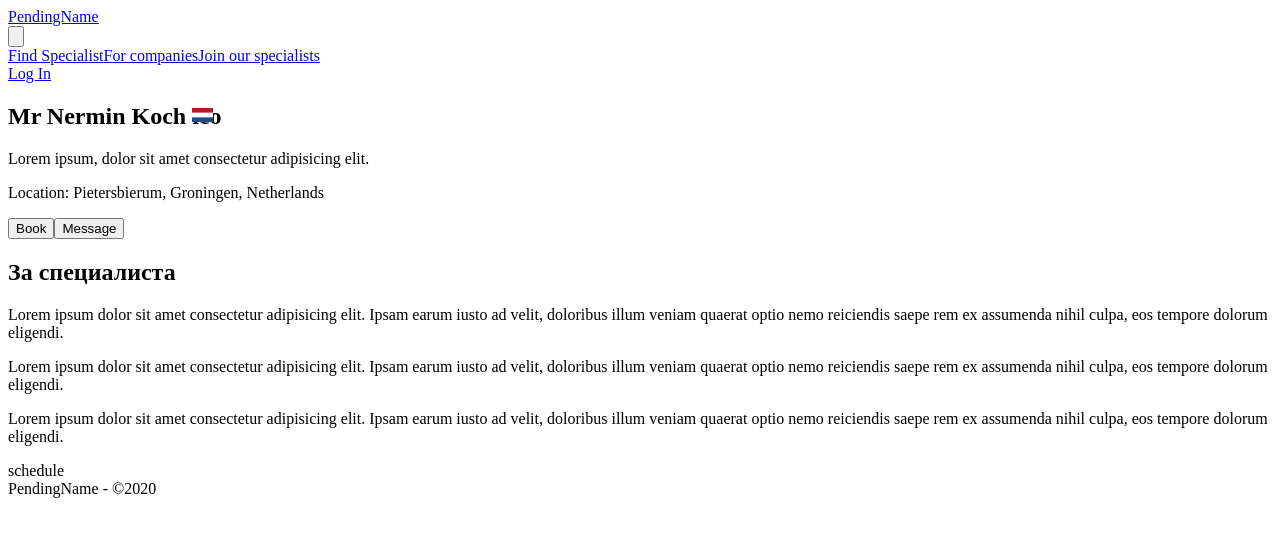
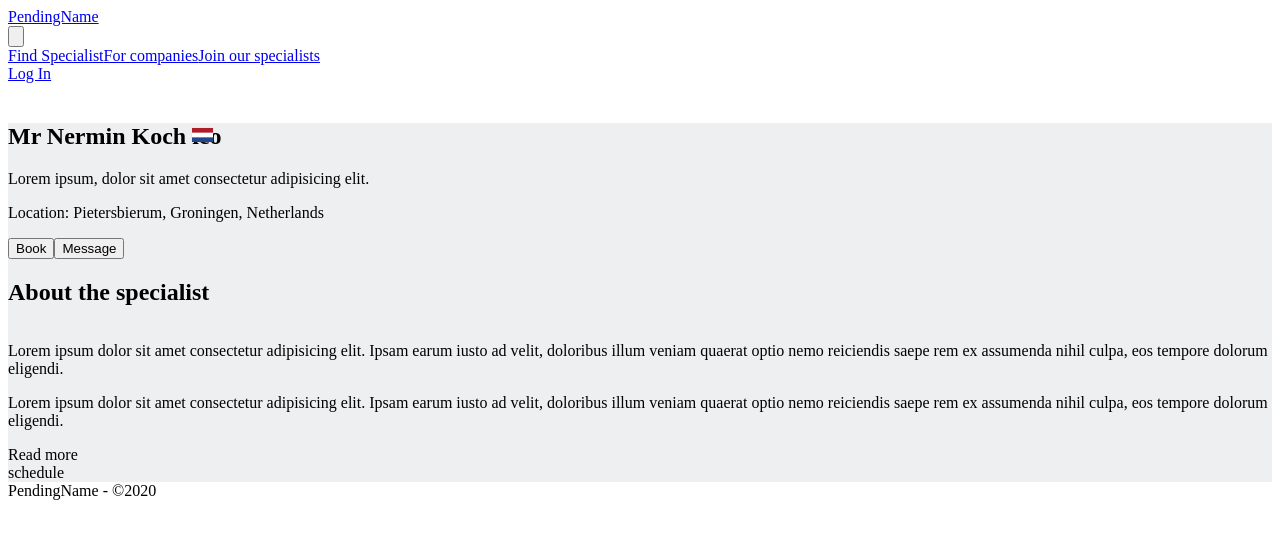
Before and after one commit to dkutelov/foodology-ios, a Next.js app: page /professional/05091372 in a window 1280 px wide. Shown: the top 538 px of the page. Built offline with nearby package versions, Linux system fonts and the light colour scheme; grey boxes are pictures that could not be loaded.

Commit message:
about section on profile page

```diff
--- a/components/layout/layout.module.css
+++ b/components/layout/layout.module.css
@@ -1,3 +1,3 @@
 .main_wrapper {
-    /* background-color: #edeff0; */
+    background-color: #edeff0;
 }
--- a/components/professional-profile/professional-profile.component.jsx
+++ b/components/professional-profile/professional-profile.component.jsx
@@ -1,12 +1,15 @@
+import { useState } from 'react';
 import styles from './professional-profile.module.css';
 
 const ProfessionalProfile = ({ professionalData }) => {
     const {
         name: { title, first, last },
     } = professionalData;
+    const [isMoreVisible, setIsMoreVisible] = useState(false);
     return (
         <section className='container mx-auto'>
-            <div className='flex my-12'>
+            <div className='flex' style={{ marginTop: '340px' }}>
+                <div className={styles.content_top_offset}>
                     <div className='w-2/3'>
                         <div className='flex'>
                             <div className='w-1/4'>
@@ -49,30 +52,56 @@ const ProfessionalProfile = ({ professionalData }) => {
                                 </button>
                             </div>
                         </div>
-                    <div className='border border-indigo-500 rounded shadow my-5 p-5'>
-                        <h2 className='text-center'>За специалиста</h2>
-                        <div>
-                            <p className='my-5'>
+                        <div className='border border-grey rounded shadow my-5 p-8 bg-white'>
+                            <h2 className='text-2xl mb-4 trackling-wider'>
+                                About the specialist
+                            </h2>
+                            <div
+                                className={
+                                    isMoreVisible
+                                        ? styles.extended
+                                        : styles.cropped
+                                }
+                            >
+                                <p className='mb-6 leading-relaxed'>
                                     Lorem ipsum dolor sit amet consectetur
-                                adipisicing elit. Ipsam earum iusto ad velit,
-                                doloribus illum veniam quaerat optio nemo
-                                reiciendis saepe rem ex assumenda nihil culpa,
-                                eos tempore dolorum eligendi.
+                                    adipisicing elit. Ipsam earum iusto ad
+                                    velit, doloribus illum veniam quaerat optio
+                                    nemo reiciendis saepe rem ex assumenda nihil
+                                    culpa, eos tempore dolorum eligendi.
                                 </p>
-                            <p className='my-5'>
+                                <p className='mb-6 leading-relaxed'>
                                     Lorem ipsum dolor sit amet consectetur
-                                adipisicing elit. Ipsam earum iusto ad velit,
-                                doloribus illum veniam quaerat optio nemo
-                                reiciendis saepe rem ex assumenda nihil culpa,
-                                eos tempore dolorum eligendi.
+                                    adipisicing elit. Ipsam earum iusto ad
+                                    velit, doloribus illum veniam quaerat optio
+                                    nemo reiciendis saepe rem ex assumenda nihil
+                                    culpa, eos tempore dolorum eligendi.
                                 </p>
-                            <p className='my-5'>
+                                <p className='mb-6 leading-relaxed'>
                                     Lorem ipsum dolor sit amet consectetur
-                                adipisicing elit. Ipsam earum iusto ad velit,
-                                doloribus illum veniam quaerat optio nemo
-                                reiciendis saepe rem ex assumenda nihil culpa,
-                                eos tempore dolorum eligendi.
+                                    adipisicing elit. Ipsam earum iusto ad
+                                    velit, doloribus illum veniam quaerat optio
+                                    nemo reiciendis saepe rem ex assumenda nihil
+                                    culpa, eos tempore dolorum eligendi.
                                 </p>
+                                <p className='mb-6 leading-relaxed'>
+                                    Lorem ipsum dolor sit amet consectetur
+                                    adipisicing elit. Ipsam earum iusto ad
+                                    velit, doloribus illum veniam quaerat optio
+                                    nemo reiciendis saepe rem ex assumenda nihil
+                                    culpa, eos tempore dolorum eligendi.
+                                </p>
+                            </div>
+                            <div className='pt-3'>
+                                <span
+                                    className='text-primary'
+                                    style={{ cursor: 'pointer' }}
+                                    onClick={() =>
+                                        setIsMoreVisible(!isMoreVisible)
+                                    }
+                                >
+                                    {isMoreVisible ? 'Hide' : 'Read more'}
+                                </span>
                             </div>
                         </div>
                     </div>
@@ -80,6 +109,7 @@ const ProfessionalProfile = ({ professionalData }) => {
                         schedule
                     </div>
                 </div>
+            </div>
         </section>
     );
 };
--- a/components/professional-profile/professional-profile.module.css
+++ b/components/professional-profile/professional-profile.module.css
@@ -1,3 +1,16 @@
+.content_top_offset {
+    margin-top: -300px;
+}
+
+.extended {
+    height: auto;
+}
+
+.cropped {
+    height: 120px;
+    overflow: hidden;
+}
+
 .flag__wrap {
     position: relative;
     margin-left: 6px;
--- a/tailwind.config.js
+++ b/tailwind.config.js
@@ -9,6 +9,9 @@ module.exports = {
             primary: 'var(--color-primary)',
             primaryText: 'var(--color-primary-text)',
             secondary: 'var(--color-secondary)',
+            white: '#fff',
+            black: '#000',
+            grey: '#eceef0',
         },
         extend: {},
     },
```
Lines whose indentation alone changed are shown as unchanged.
